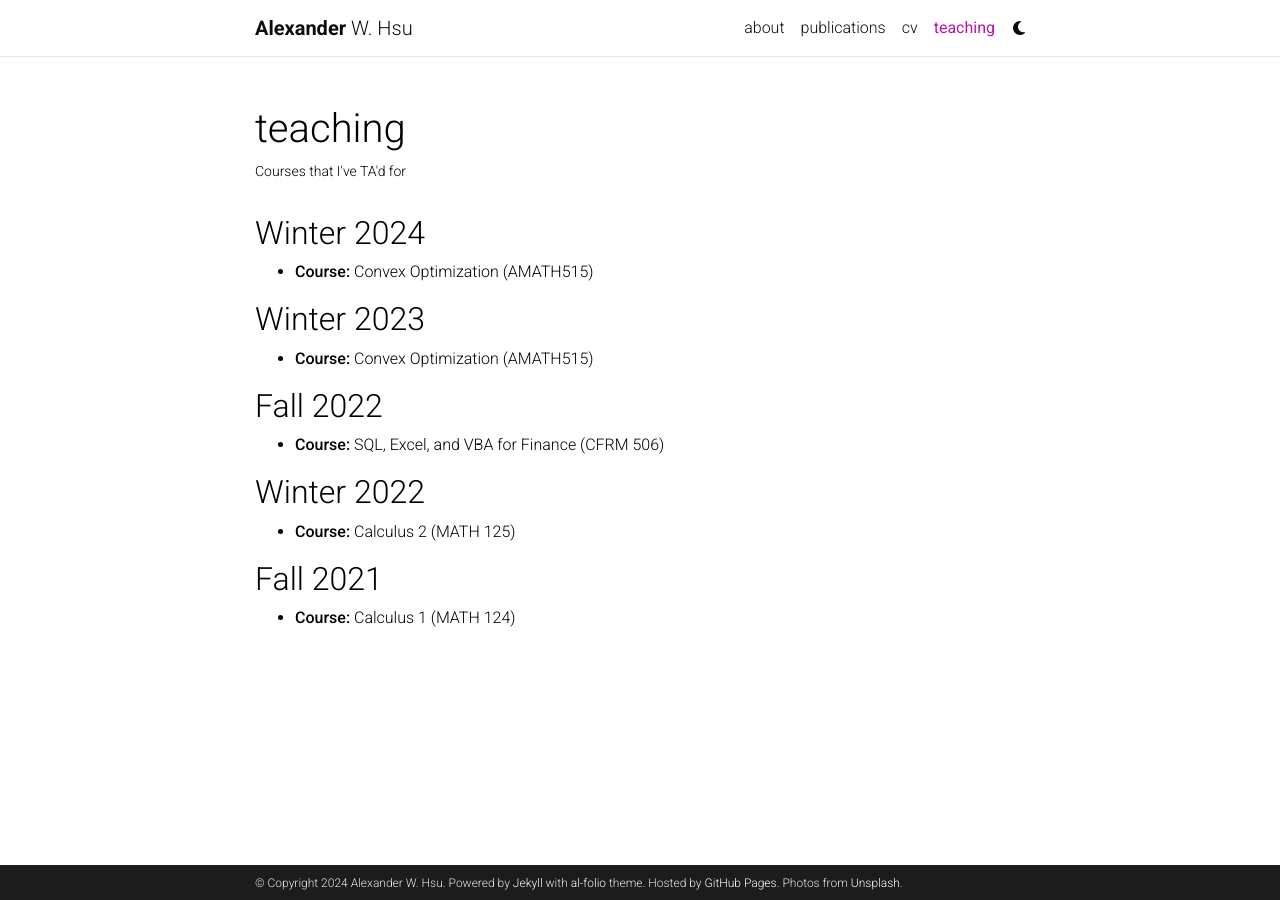
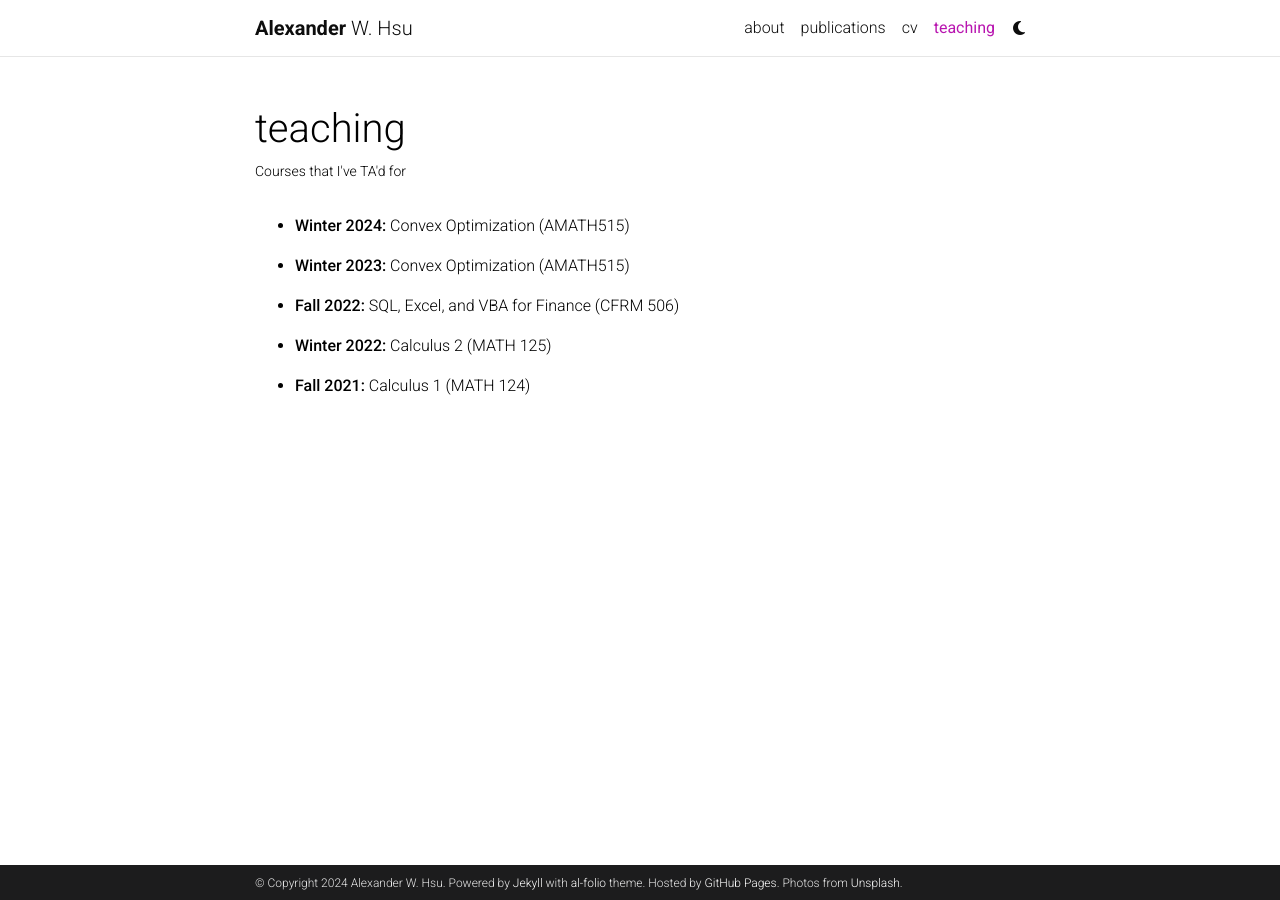
Before and after one commit to AHsu98/AHsu98.github.io, a Jekyll site: the page built from _pages/teaching.md, in a window 1280 px wide. Built offline with Jekyll 4.4.1, drawn with Linux system fonts in a browser that asks for light colours; comment, search, counter and statistics services are not loaded; a style sheet for code colours, icons or effects is not loaded.

Commit message:
Update teaching.md

```diff
--- a/_pages/teaching.md
+++ b/_pages/teaching.md
@@ -7,17 +7,12 @@
 nav_order: 6
 ---
 
-## Winter 2024
-- **Course:** Convex Optimization (AMATH515)
+- **Winter 2024:** Convex Optimization (AMATH515)
 
-## Winter 2023
-- **Course:** Convex Optimization (AMATH515)
+- **Winter 2023:** Convex Optimization (AMATH515)
 
-## Fall 2022
-- **Course:** SQL, Excel, and VBA for Finance (CFRM 506)
+- **Fall 2022:** SQL, Excel, and VBA for Finance (CFRM 506)
 
-## Winter 2022
-- **Course:** Calculus 2 (MATH 125)
+- **Winter 2022:** Calculus 2 (MATH 125)
 
-## Fall 2021
-- **Course:** Calculus 1 (MATH 124)
+- **Fall 2021:** Calculus 1 (MATH 124)
```
